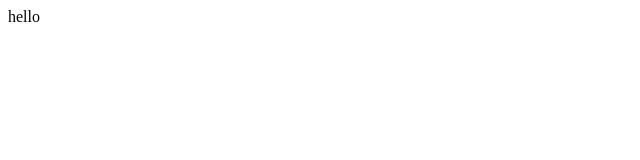
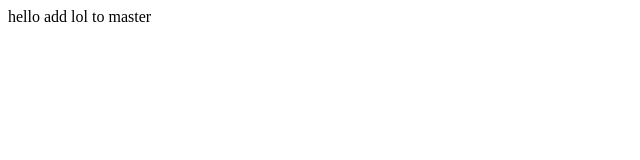
Before and after one commit to maximyut/JS, a plain HTML site: page index.html in a window 1280 px wide. Shown: the whole page, without its empty margins (0-640 px from the left). Drawn offline with Linux system fonts and the light colour scheme.

Commit message:
ad lol to master

```diff
--- a/index.html
+++ b/index.html
@@ -7,6 +7,7 @@
 </head>
 <body>
   hello
+  add lol to master
   <script src="js/script.js"> hi</script>
 </body>
 </html>
```
